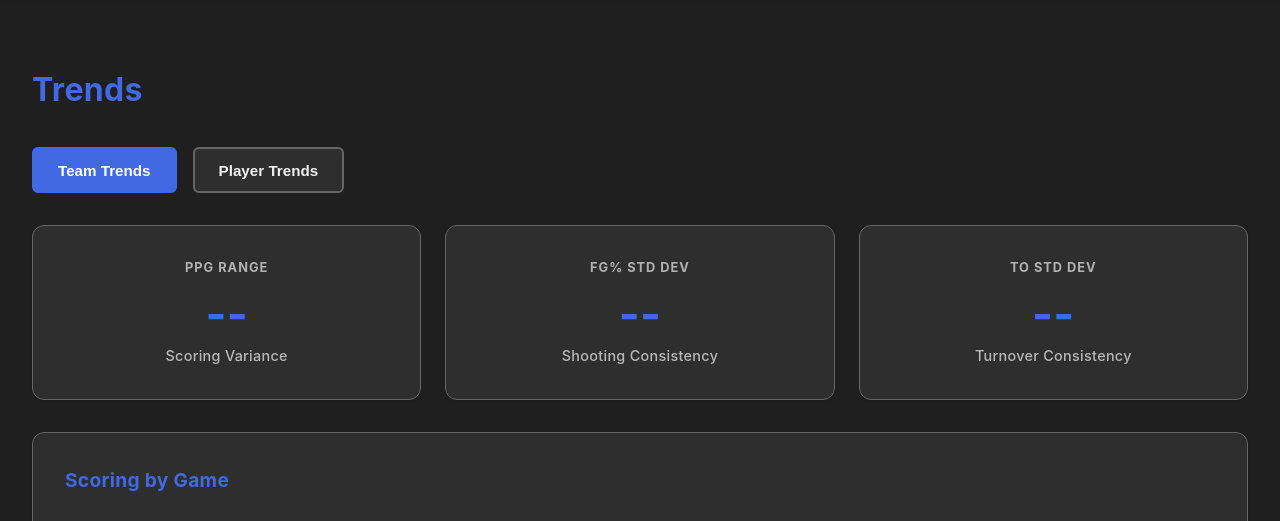
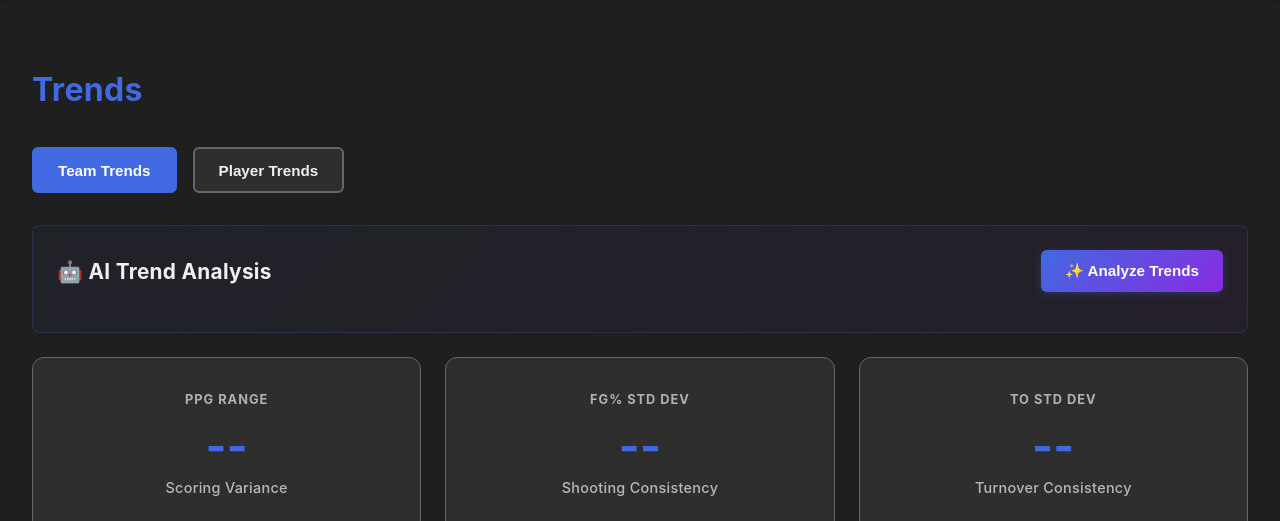
Before and after one commit to Gavino1730/Stats, a Flask app: page /trends in a window 1280 px wide. Shown: the part 58-579 px from the top of the page. Run offline with Flask 3, Linux system fonts and the light colour scheme; data that the repository does not hold is empty.

Commit message:
Add AI analysis to trends page - allows analysis of team and player trends with coaching insights

```diff
--- a/static/trends.js
+++ b/static/trends.js
@@ -2,6 +2,22 @@
 let teamCharts = {};
 let playerCharts = {};
 let allPlayers = [];
+let currentTrendsData = null;
+
+// Convert markdown-like formatting to HTML
+function formatAIResponse(text) {
+    return text
+        .replace(/^### (.+)$/gm, '<h3>$1</h3>')
+        .replace(/^## (.+)$/gm, '<h2>$1</h2>')
+        .replace(/^# (.+)$/gm, '<h1>$1</h1>')
+        .replace(/\*\*(.+?)\*\*/g, '<strong>$1</strong>')
+        .replace(/__(.+?)__/g, '<strong>$1</strong>')
+        .replace(/\*(.+?)\*/g, '<em>$1</em>')
+        .replace(/_(.+?)_/g, '<em>$1</em>')
+        .replace(/^[•\-\*] (.+)$/gm, '<li>$1</li>')
+        .replace(/(<li>.*<\/li>\n?)+/g, '<ul>$&</ul>')
+        .replace(/\n/g, '<br>');
+}
 
 document.addEventListener('DOMContentLoaded', async () => {
     // Load data in parallel for faster page interaction
@@ -57,6 +73,7 @@ async function loadTeamTrends() {
     try {
         const response = await fetch('/api/team-trends');
         const trends = await response.json();
+        currentTrendsData = trends;  // Store for AI analysis
 
         // Sort by date to ensure chronological order
         const gameIds = trends.games;
@@ -477,6 +494,84 @@ async function loadPlayerTrends(playerName) {
     }
 }
 
+// AI Trend Analysis
+async function analyzeTrends() {
+    try {
+        const contentDiv = document.getElementById('ai-trends-content');
+        const activeTab = document.querySelector('.tab-button.active').dataset.tab;
+
+        contentDiv.style.display = 'block';
+        contentDiv.innerHTML = '<div class="loading" style="padding: 1.5rem; text-align: center; color: #4169E1;"><div style="font-size: 2rem; margin-bottom: 0.5rem;">🤖</div><div>AI analyzing trends and patterns...</div></div>';
+
+        let query = '';
+        let type = 'trends';
+
+        if (activeTab === 'team') {
+            // Analyze team trends
+            query = `Analyze our team's performance trends across all games. Look at:
+
+- Scoring patterns and consistency (PPG range, volatility)
+- Shooting efficiency trends (FG%, 3PT%)
+- Ball movement and turnover patterns (assists vs turnovers)
+- Win/loss patterns and what correlates with success
+- Areas of improvement over the season
+- Key strengths to maintain and weaknesses to address
+
+Provide actionable coaching insights and specific recommendations.`;
+        } else {
+            // Analyze player trends
+            const playerSelect = document.getElementById('playerSelect');
+            const selectedPlayer = playerSelect.value;
+
+            if (!selectedPlayer) {
+                contentDiv.innerHTML = '<div style="padding: 1.5rem; text-align: center; color: #ff6b6b;">⚠️ Please select a player first</div>';
+                return;
+            }
+
+            query = `Analyze ${selectedPlayer}'s performance trends across all games. Look at:
+
+- Scoring consistency and patterns
+- Shooting efficiency trends (FG%, 3PT%, FT%)
+- Rebounding and playmaking trends
+- Hot/cold streaks and what might be causing them
+- Areas of improvement and development
+- Role optimization and coaching recommendations
+
+Provide specific, actionable insights for player development.`;
+        }
+
+        const response = await fetch('/api/ai/analyze', {
+            method: 'POST',
+            headers: { 'Content-Type': 'application/json' },
+            body: JSON.stringify({ query, type })
+        });
+
+        const data = await response.json();
+
+        if (data.error) {
+            contentDiv.innerHTML = `
+                <div style="padding: 1.5rem; background: rgba(255, 107, 107, 0.1); border-radius: 6px; border-left: 4px solid #ff6b6b;">
+                    <div style="font-weight: 600; margin-bottom: 0.5rem; color: #ff6b6b;">⚠️ ${data.error}</div>
+                    <p style="margin: 0; color: #666;">Please configure your OpenAI API key as an environment variable: <code>OPENAI_API_KEY</code></p>
+                </div>`;
+        } else {
+            contentDiv.innerHTML = `
+                <div style="padding: 1.5rem; background: white; border-radius: 6px; box-shadow: 0 2px 8px rgba(0,0,0,0.1);">
+                    <div style="display: flex; align-items: center; gap: 0.75rem; margin-bottom: 1rem; padding-bottom: 1rem; border-bottom: 2px solid #4169E1;">
+                        <div style="font-size: 2rem;">📊</div>
+                        <div style="font-weight: 600; font-size: 1.1rem; color: #4169E1;">AI Insights</div>
+                    </div>
+                    <div class="ai-response" style="line-height: 1.7; color: #333;">${formatAIResponse(data.analysis)}</div>
+                </div>`;
+        }
+    } catch (error) {
+        document.getElementById('ai-trends-content').innerHTML = `
+            <div style="padding: 1.5rem; background: rgba(255, 107, 107, 0.1); border-radius: 6px; border-left: 4px solid #ff6b6b;">
+                <div style="font-weight: 600; color: #ff6b6b;">Error: ${error.message}</div>
+            </div>`;
+    }
+}
+
 function setupTabs() {
     const tabButtons = document.querySelectorAll('.tab-button');
     const tabContents = document.querySelectorAll('.tab-content');
--- a/templates/trends.html
+++ b/templates/trends.html
@@ -7,6 +7,17 @@
     <div class="trends-tabs">
         <button class="tab-button active" data-tab="team">Team Trends</button>
         <button class="tab-button" data-tab="player">Player Trends</button>
+    </div>
+
+    <!-- AI Analysis Section -->
+    <div class="ai-trends-section" style="margin: 1.5rem 0; padding: 1.5rem; background: linear-gradient(135deg, rgba(65, 105, 225, 0.05), rgba(138, 43, 226, 0.05)); border-radius: 8px; border: 1px solid rgba(65, 105, 225, 0.2);">
+        <div style="display: flex; justify-content: space-between; align-items: center; margin-bottom: 1rem;">
+            <h2 style="margin: 0; font-size: 1.3rem;">🤖 AI Trend Analysis</h2>
+            <button onclick="analyzeTrends()" style="padding: 0.75rem 1.5rem; background: linear-gradient(135deg, #4169E1, #8A2BE2); color: white; border: none; border-radius: 6px; cursor: pointer; font-weight: 600; font-size: 0.95rem; transition: transform 0.2s; box-shadow: 0 2px 8px rgba(65, 105, 225, 0.3);" onmouseover="this.style.transform='scale(1.05)'" onmouseout="this.style.transform='scale(1)'">
+                ✨ Analyze Trends
+            </button>
+        </div>
+        <div id="ai-trends-content" style="display: none;"></div>
     </div>
 
     <!-- Team Trends Tab -->
```
